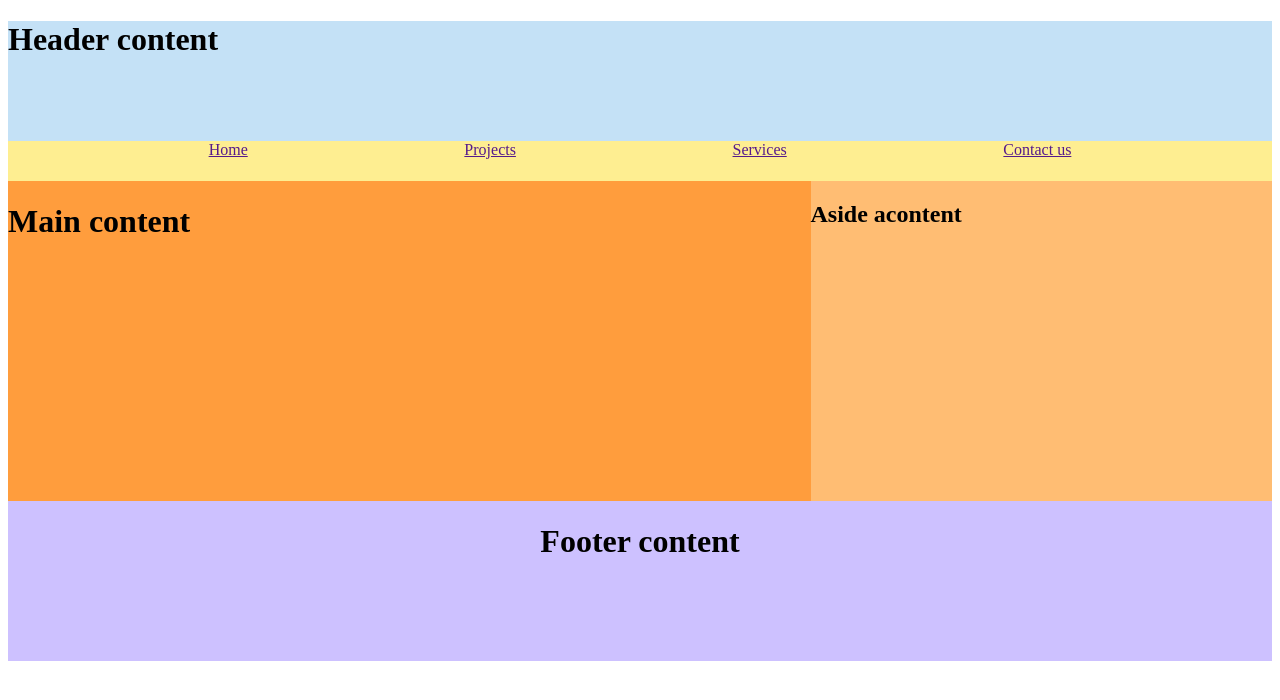
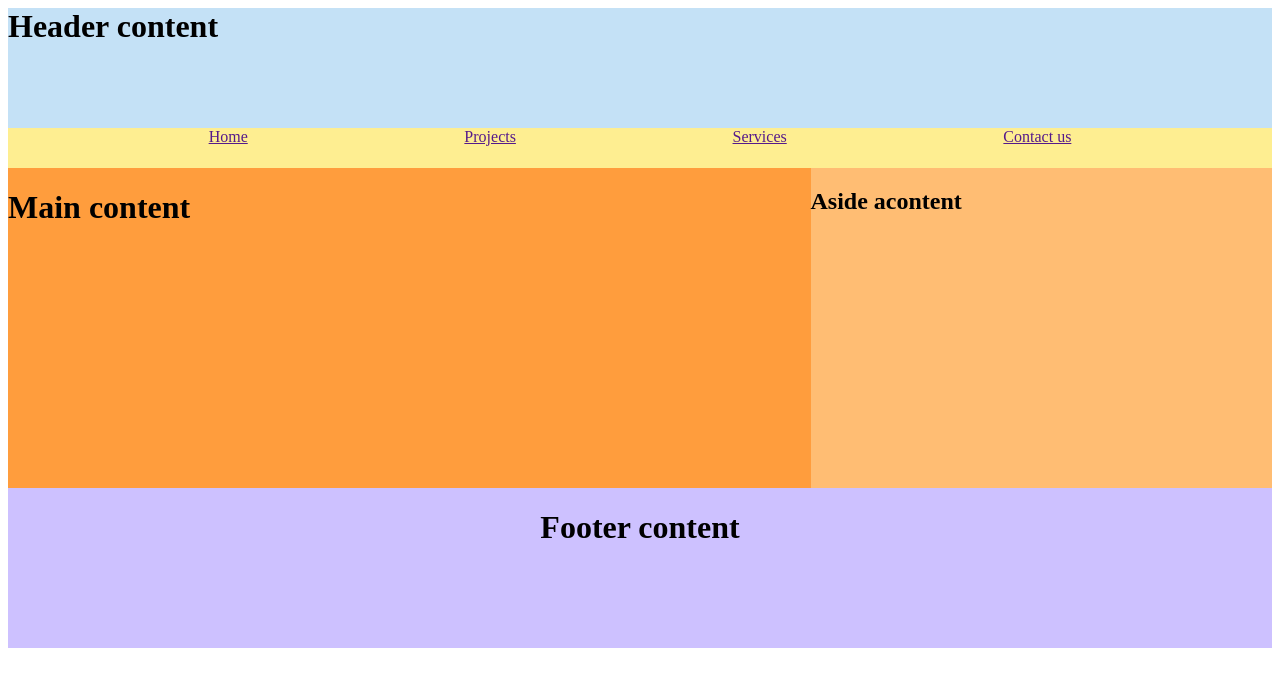
Before and after one commit to kemayerar/wdd131, a plain HTML site: page week01/basic-layout.html in a window 1280 px wide. Drawn offline with Linux system fonts and the light colour scheme.

Commit message:
checkpoint

```diff
--- a/week01/styles/layout.css
+++ b/week01/styles/layout.css
@@ -20,7 +20,6 @@ main{
 
 header{
     background-color: #C4E1F6;
-    height: 15vh;
 }
 
 nav{
@@ -41,3 +40,9 @@ footer{
     height: 20vh;
     justify-content: center;
 }
+
+header > h1{
+    height: 15vh;
+    margin-bottom: 0;
+    margin-top: 1vh;
+}
```
